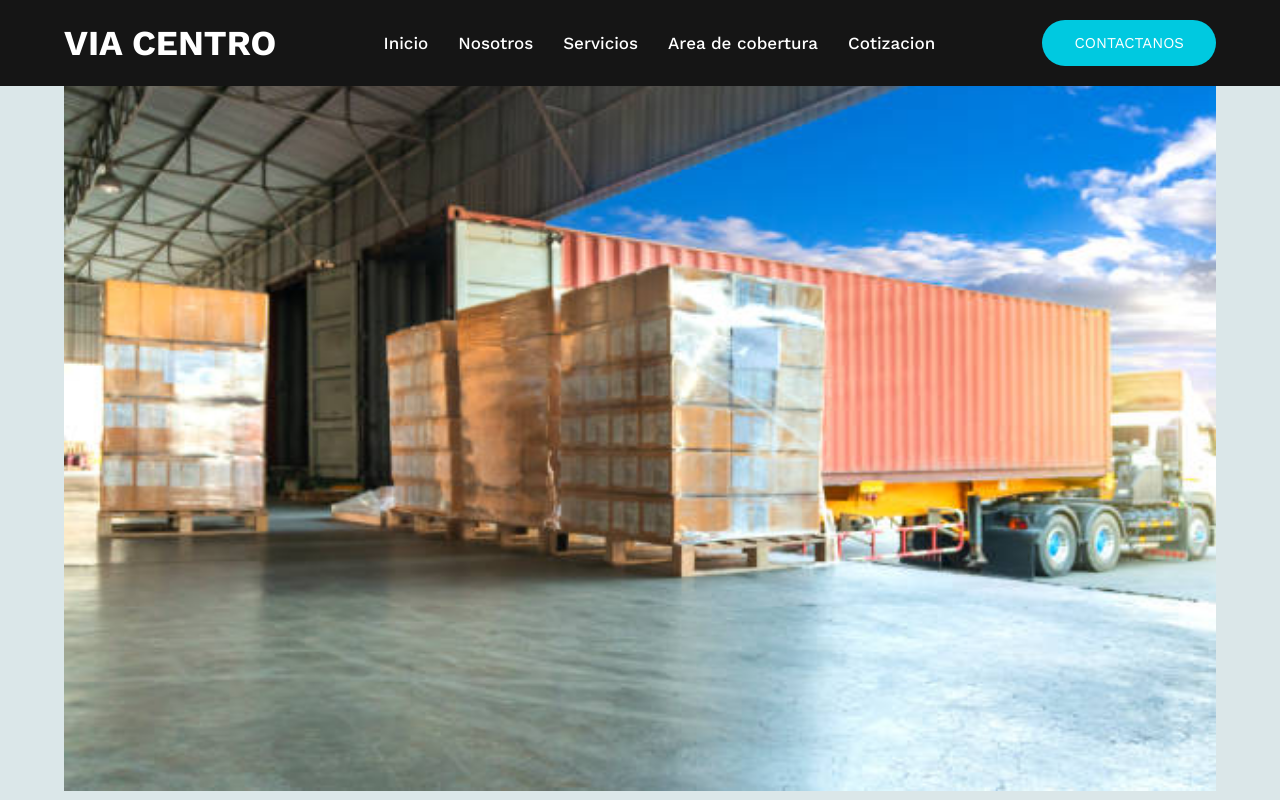
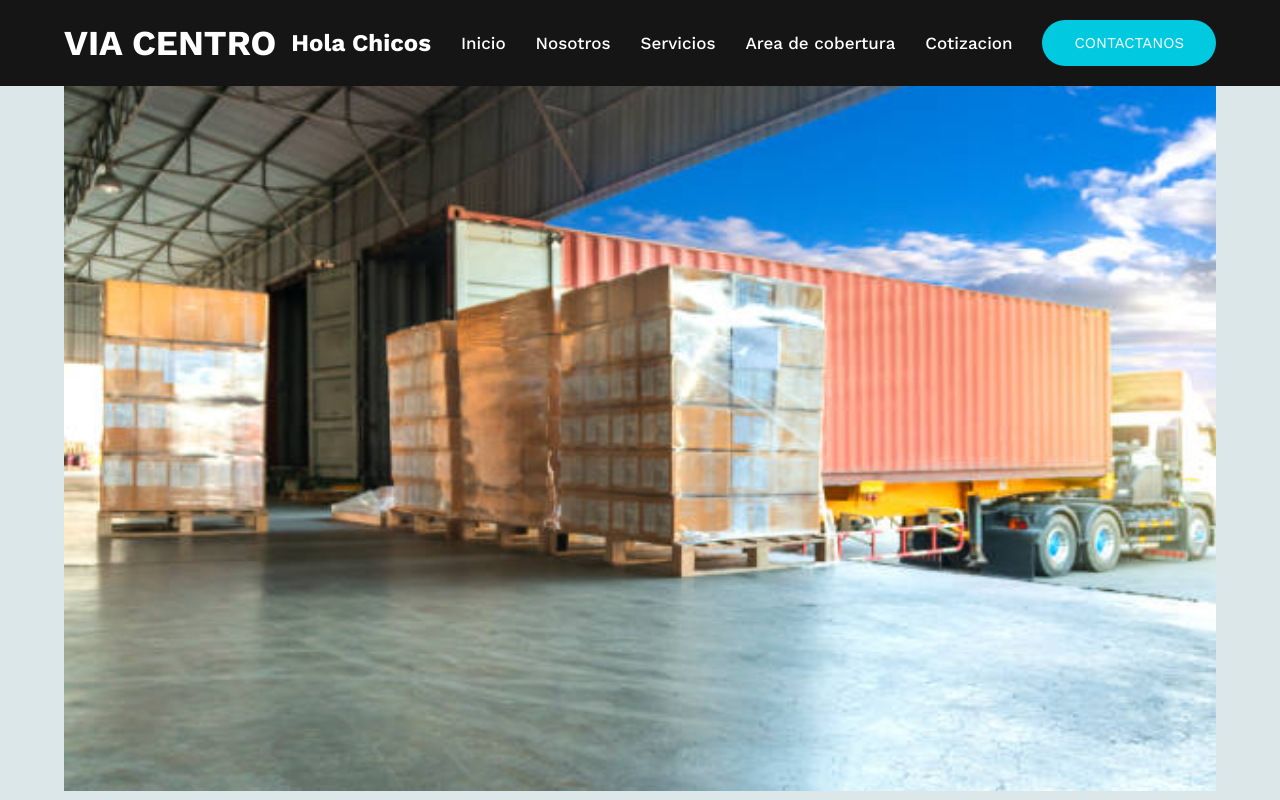
Before and after one commit to daytoccoli/viacentro, a plain HTML site: page index.html in a window 1280 px wide. Drawn offline with nearby package versions, Linux system fonts and the light colour scheme.

Commit message:
Segundo commit

```diff
--- a/index.html
+++ b/index.html
@@ -12,6 +12,7 @@
 <body>
     <nav>
         <a href="#" class="logo">VIA CENTRO</a>
+        <h1> Hola Chicos</h1>
         <div class="bx bx-menu" id="menu-icon"></div>
 
         <ul class="nav-list">
```
